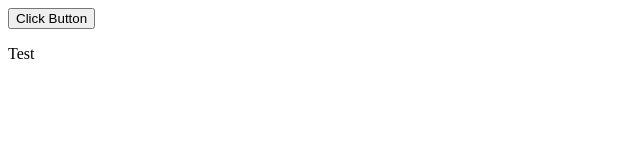
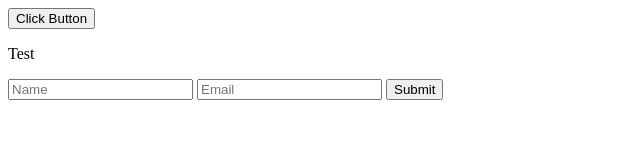
Before and after one commit to hyhuynhaway/hyhuynhaway.github.io, a plain HTML site: page index.html in a window 1280 px wide. Shown: the whole page, without its empty margins (0-640 px from the left). Drawn offline with Linux system fonts and the light colour scheme.

Commit message:
tao form

```diff
--- a/index.html
+++ b/index.html
@@ -28,8 +28,33 @@
 
 </head>
 <body>
+
 <button type='button'>Click Button</button>
 <p>Test</p>
 
+<!-- Biểu mẫu đăng ký -->
+<form id='registrationForm'>
+	<input	name='name'
+			placeholder='Name'
+			type='text'>
+	<input	name='email'
+			placeholder='Email'
+			type='email'>
+	<button	id='submitButton'
+			type='submit'>Submit
+	</button>
+</form>
+
+<!-- Mã JavaScript để theo dõi sự kiện Submit -->
+<script>
+	document.getElementById('submitButton').addEventListener('click', function () {
+		// Gửi sự kiện theo dõi đến Google Analytics
+		gtag('event', 'conversion', {
+			'event_category': 'Form Submission',
+			'event_label'	: 'Registration Form'
+		});
+	});
+</script>
+
 </body>
 </html>
```
